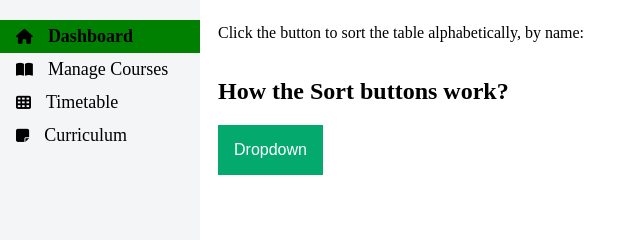
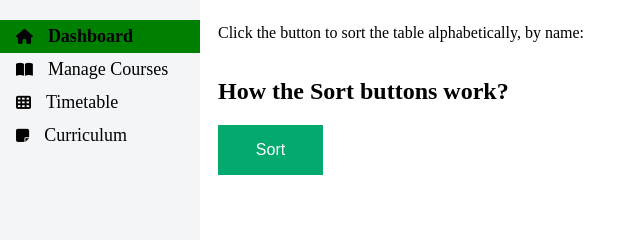
Before and after one commit to Moyinoluwa-10/Dashboard, a plain HTML site: page index.html in a window 1280 px wide. Shown: the top 240 px of the page, 0-640 px from the left. Drawn offline with Linux system fonts and the light colour scheme.

Commit message:
Update index.html

```diff
--- a/index.html
+++ b/index.html
@@ -61,7 +61,7 @@
 
 
         <div class="dropdown">
-            <button class="dropbtn">Dropdown</button>
+            <button class="dropbtn">Sort</button>
             <div class="dropdown-content">
                 <div class="drop drop1">By Name
                     <div class="options options1">
```
